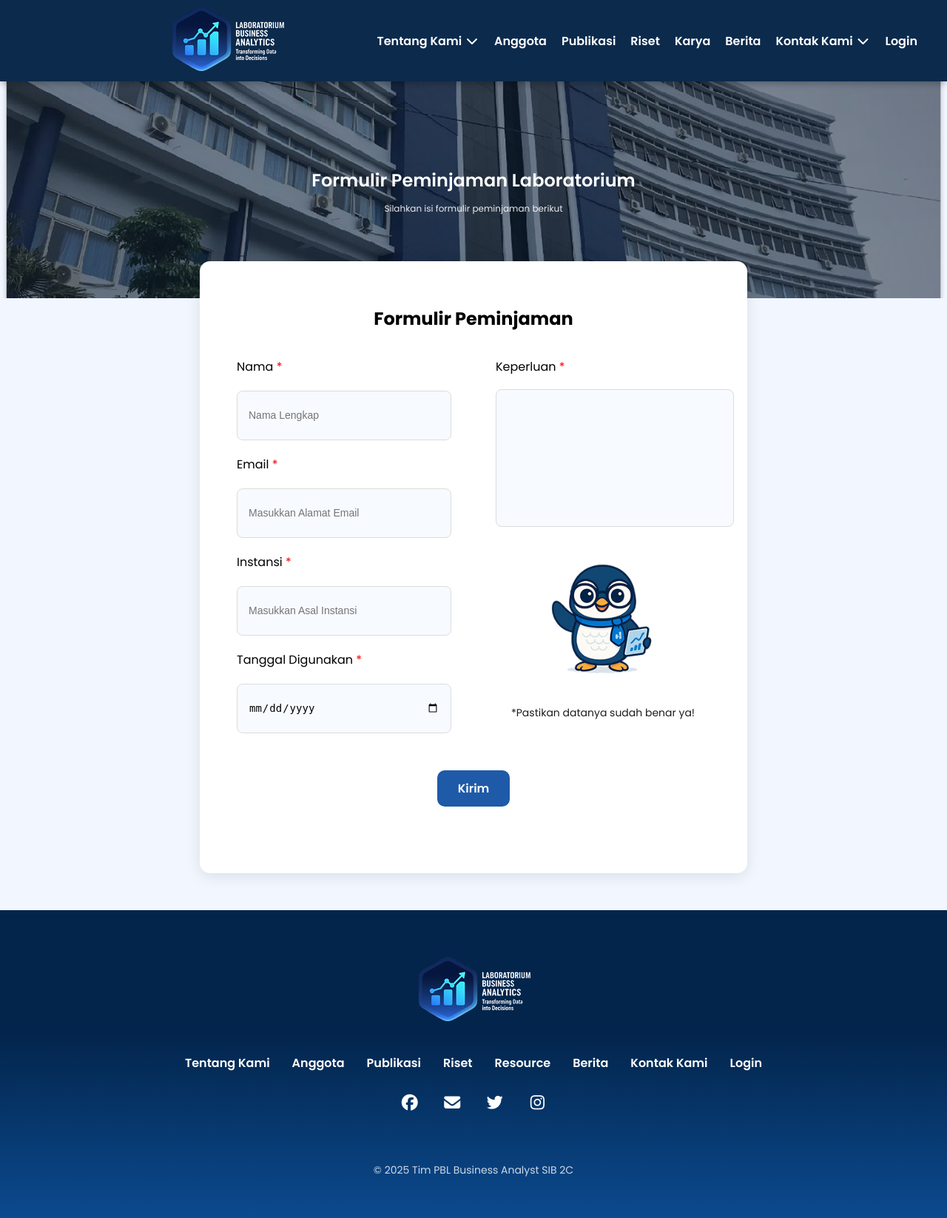
After one commit to MariaSavira/PBL-SMT-3, a PHP site: page /FormPeminjamanLab.html in a window 1280 px wide. The commit adds this page. Shown: the whole page at 74% size. Run offline with PHP 8.4, Linux system fonts and the light colour scheme; some libraries are stand-ins or nearby versions.

Commit message:
Progressan PBL

```diff
--- /dev/null
+++ b/User/Assets/Css/FormPeminjaman.css
@@ -0,0 +1,270 @@
+  body {
+        margin: 0;
+        font-family: "Poppins", sans-serif;
+        background: #f2f6ff;
+    }
+
+    header.navbar {
+        position: absolute;
+        top: 0;
+        width: 100%;
+        z-index: 999;
+        background: #0C2A4C;
+        box-shadow: 0 2px 10px rgba(0, 0, 0, 0.3);
+    }
+
+    .navbar-container {
+        max-width: 1500px;
+        margin: 0 auto;
+        padding: 0 40px;
+        height: 110px;
+        display: flex;
+        justify-content: space-between;
+        align-items: center;
+    }
+
+    .navbar-container .logo img {
+        height: 90px;
+    }
+
+    nav.menu {
+        display: flex;
+        gap: 20px;
+        padding-right: 0px;
+    }
+
+    nav.menu span a {
+        color: white;
+        font-size: 16px;
+        font-weight: 600;
+        text-decoration: none;
+        position: relative;
+    }
+
+    nav.menu span a::after {
+        content: "";
+        position: absolute;
+        left: 50%;
+        bottom: -3px;
+        width: 0%;
+        height: 2px;
+        background: #4CA8FF;
+        transition: width 0.3s ease;
+        transform: translateX(-50%);
+    }
+
+    nav.menu span a:hover::after {
+        width: 100%;
+    }
+
+    nav.menu span a.active::after {
+        content: "";
+        position: absolute;
+        left: 50%;
+        bottom: -3px;
+        width: 100%;
+        height: 2px;
+        background: #4CA8FF;
+        transform: translateX(-50%);
+    }
+
+    /* end */
+
+     .heading {
+        background: url('../Image/Homepage/Background.png') center/cover no-repeat;
+        color: white;
+        margin-top: 110px;
+        padding: 100px 20px;
+        text-align: center;
+    }
+
+    .heading h1 {
+        font-size: 24px;
+        font-weight: 600;
+        margin-bottom: 10px;
+    }
+
+    .heading p {
+        font-weight: 400;
+        font-size: 12px;
+        opacity: 0.9;
+    }
+
+
+.form-wrapper {
+    max-width: 50%;
+    margin: -50px auto 50px;
+    background: white;
+    padding: 40px 50px;
+    border-radius: 14px;
+    box-shadow: 0 4px 20px rgba(0,0,0,0.1);
+}
+
+/* JUDUL FORM CENTER */
+.form-wrapper h2 {
+    text-align: center;
+    margin-bottom: 35px;
+}
+
+
+/* ===== FLEXBOX SECTION ===== */
+.form-flex {
+    display: flex;
+    justify-content: space-between;
+    align-items: flex-start;
+    gap: 60px;    /* DIBESARKAN → lebih lega */
+    margin-top: 25px;
+}
+
+/* Kolom kiri */
+.form-left {
+    flex: 1;
+    display: flex;
+    flex-direction: column;
+    gap: 20px;    /* Tambah jarak antar input */
+}
+
+/* Kolom kanan */
+.form-right {
+    flex: 1;
+    display: flex;
+    flex-direction: column;
+    gap: 18px;    /* Keperluan & maskot ada jaraknya */
+}
+
+/* Textarea keperluan */
+.form-right textarea {
+    width: 100%;
+    min-height: 160px;
+    border-radius: 8px;
+    background-color: #f7faff;
+    border: 1.5px solid #dcdcdc;
+    padding: 12px 15px;
+    resize: none;
+}
+
+
+/* Maskot */
+.maskot {
+    width: 180px;
+    margin: 15px auto 5px auto;
+    display: block;
+}
+
+/* Note */
+.note {
+    font-size: 14px;
+    text-align: center;
+    margin-top: 5px;
+    color: #1c1c1c;
+}
+
+/* Input kiri */
+.form-left .form-control {
+    height: 45px;
+    border-radius: 8px;
+    background-color: #f7faff;
+    border: 1.5px solid #dcdcdc;
+    padding: 10px 15px;
+    font-size: 14px;
+}
+
+
+/*  RESPONSIVE */
+@media (max-width: 900px) {
+    .form-flex {
+        flex-direction: column;
+    }
+
+    .form-right textarea {
+        min-height: 140px;
+    }
+
+    .maskot {
+        width: 150px;
+    }
+}
+
+
+/* Button */
+    .cta-btn {
+        display: block;
+        width: fit-content;
+        margin: 50px auto;
+        font-weight: 600;
+        padding: 12px 28px;
+        background: #1E5AA8;
+        color: white;
+        border-radius: 10px;
+        text-decoration: none;
+        transition: 0.3s ease;
+    }
+
+    .cta-btn:hover {
+        background: #2c72cf;
+        transform: translateY(-3px);
+        box-shadow: 0 4px 10px rgba(0, 0, 0, 0.25);
+    }
+
+    .footer {
+        background: linear-gradient(to bottom,
+                rgba(3, 37, 76, 1) 40%,
+                rgba(11, 74, 143, 1) 100%);
+        text-align: center;
+        padding: 40px 20px;
+        color: white;
+    }
+
+    .footer-logo img {
+        width: 120px;
+        margin-top: 20px;
+        margin-bottom: 20px;
+    }
+
+    .footer-menu {
+        list-style: none;
+        padding: 0;
+        display: flex;
+        justify-content: center;
+        gap: 30px;
+        margin-bottom: 25px;
+        flex-wrap: wrap;
+    }
+
+    .footer-menu li {
+        font-size: 16px;
+        font-weight: 600;
+        cursor: pointer;
+        text-decoration: none;
+        position: relative;
+    }
+
+    .footer-menu li::after {
+        content: "";
+        position: absolute;
+        left: 50%;
+        bottom: -3px;
+        width: 0%;
+        height: 2px;
+        background: #4CA8FF;
+        transition: width 0.3s ease;
+        transform: translateX(-50%);
+    }
+
+    .footer-menu li:hover::after {
+        width: 100%;
+    }
+
+    .footer-social {
+        display: flex;
+        justify-content: center;
+        gap: 30px;
+        margin: 30px 0;
+        font-size: 22px;
+    }
+
+    .footer-copyright {
+        padding-top: 40px;
+        font-size: 14px;
+        opacity: 0.8;
+    }
--- /dev/null
+++ b/User/FormPeminjamanLab.html
@@ -0,0 +1,123 @@
+<!DOCTYPE html>
+<html lang="id">
+<head>
+    <meta charset="UTF-8" />
+    <meta name="viewport" content="width=device-width, initial-scale=1.0" />
+    <title>Formulir Peminjaman Laboratorium</title>
+
+    <link rel="preconnect" href="https://fonts.googleapis.com">
+    <link rel="preconnect" href="https://fonts.gstatic.com" crossorigin>
+    <link href="https://fonts.googleapis.com/css2?family=Poppins:wght@300;400;500;600;700&display=swap" rel="stylesheet">
+    <link rel="stylesheet" href="../User/Assets/Css/FormPeminjaman.css">
+
+    <link rel="stylesheet" href="https://cdnjs.cloudflare.com/ajax/libs/font-awesome/7.0.1/css/all.min.css">
+    <link rel="icon" type="images/x-icon" href="../User/Assets/Image/Logo/Logo Without Text.png" />
+</head>
+
+<body>
+
+    <!-- NAVBAR -->
+    <header class="navbar">
+        <div class="navbar-container">
+            <div class="logo">
+                <a href="Index.html">
+                    <img src="../User/Assets/Image/Logo/Logo With Text.png"
+                         style="width: 178px; height: 91px; padding-left: 178px; cursor: pointer;">
+                </a>
+            </div>
+
+            <nav class="menu">
+                <span><a href="TentangKami.html">Tentang Kami <i class="fa-solid fa-chevron-down"></i></a></span>
+                <span><a href="Anggota.html">Anggota</a></span>
+                <span><a href="Publikasi.html">Publikasi</a></span>
+                <span><a href="Riset.html">Riset</a></span>
+                <span><a href="Karya.html">Karya</a></span>
+                <span><a href="Berita.html">Berita</a></span>
+                <span><a href="KontakKami.html">Kontak Kami <i class="fa-solid fa-chevron-down"></i></a></span>
+                <span><a href="Login.html">Login</a></span>
+            </nav>
+        </div>
+    </header>
+
+    <!-- HERO SESUAI CSS -->
+    <div class="heading">
+        <h1>Formulir Peminjaman Laboratorium</h1>
+        <p>Silahkan isi formulir peminjaman berikut</p>
+    </div>
+
+    <div class="form-wrapper">
+    <h2 class="text-center mb-4">Formulir Peminjaman</h2>
+
+    <form>
+
+        <!-- FLEX WRAPPER untuk Nama & Keperluan -->
+        <div class="form-flex">
+
+            <!-- KIRI: Nama + Email + Instansi + Tanggal -->
+            <div class="form-left">
+                <label class="form-label">Nama <span style="color:red">*</span></label>
+                <input type="text" class="form-control" placeholder="Nama Lengkap">
+
+                <label class="form-label">Email <span style="color:red">*</span></label>
+                <input type="email" class="form-control" placeholder="Masukkan Alamat Email">
+
+                <label class="form-label">Instansi <span style="color:red">*</span></label>
+                <input type="text" class="form-control" placeholder="Masukkan Asal Instansi">
+
+                <label class="form-label">Tanggal Digunakan <span style="color:red">*</span></label>
+                <input type="date" class="form-control">
+            </div>
+
+            <!-- KANAN: Keperluan + Maskot + Catatan -->
+            <div class="form-right">
+                <label class="form-label">Keperluan <span style="color:red">*</span></label>
+                <textarea class="form-control textarea-kep"></textarea>
+
+                <img src="Assets/Image/Logo/Maskot.png" class="maskot" alt="maskot">
+
+                <p class="note">*Pastikan datanya sudah benar ya!</p>
+            </div>
+
+        </div>
+
+        <div class="submit-section">
+    <a href="#" class="cta-btn">Kirim</a>
+</div>
+
+    </form>
+</div>
+
+
+            </div>
+        </form>
+    </div>
+
+    <!-- FOOTER -->
+    <footer class="footer">
+        <div class="footer-logo">
+            <img src="../Assets/Image/Logo/Logo With Text.png" style="width: 178px; height: 91px" />
+        </div>
+
+        <ul class="footer-menu">
+            <li>Tentang Kami</li>
+            <li>Anggota</li>
+            <li>Publikasi</li>
+            <li>Riset</li>
+            <li>Resource</li>
+            <li>Berita</li>
+            <li>Kontak Kami</li>
+            <li>Login</li>
+        </ul>
+
+        <div class="footer-social">
+            <i class="fab fa-facebook"></i>
+            <i class="fas fa-envelope"></i>
+            <i class="fab fa-twitter"></i>
+            <i class="fab fa-instagram"></i>
+        </div>
+
+        <p class="footer-copyright">© 2025 Tim PBL Business Analyst SIB 2C</p>
+    </footer>
+
+</body>
+</html>
```
Also changed, not shown: User/Assets/Css/Index.css (+21 -17 lines), User/Homepage/index.html (+11 -23 lines), User/Assets/Image/Homepage/Background.png (added), User/Assets/Image/Homepage/Sapaan Formulir Peminjaman.png (added), User/Assets/Image/Logo/Maskot.png (added), User/Assets/Javascript/Index.js (line endings or trailing spaces).
